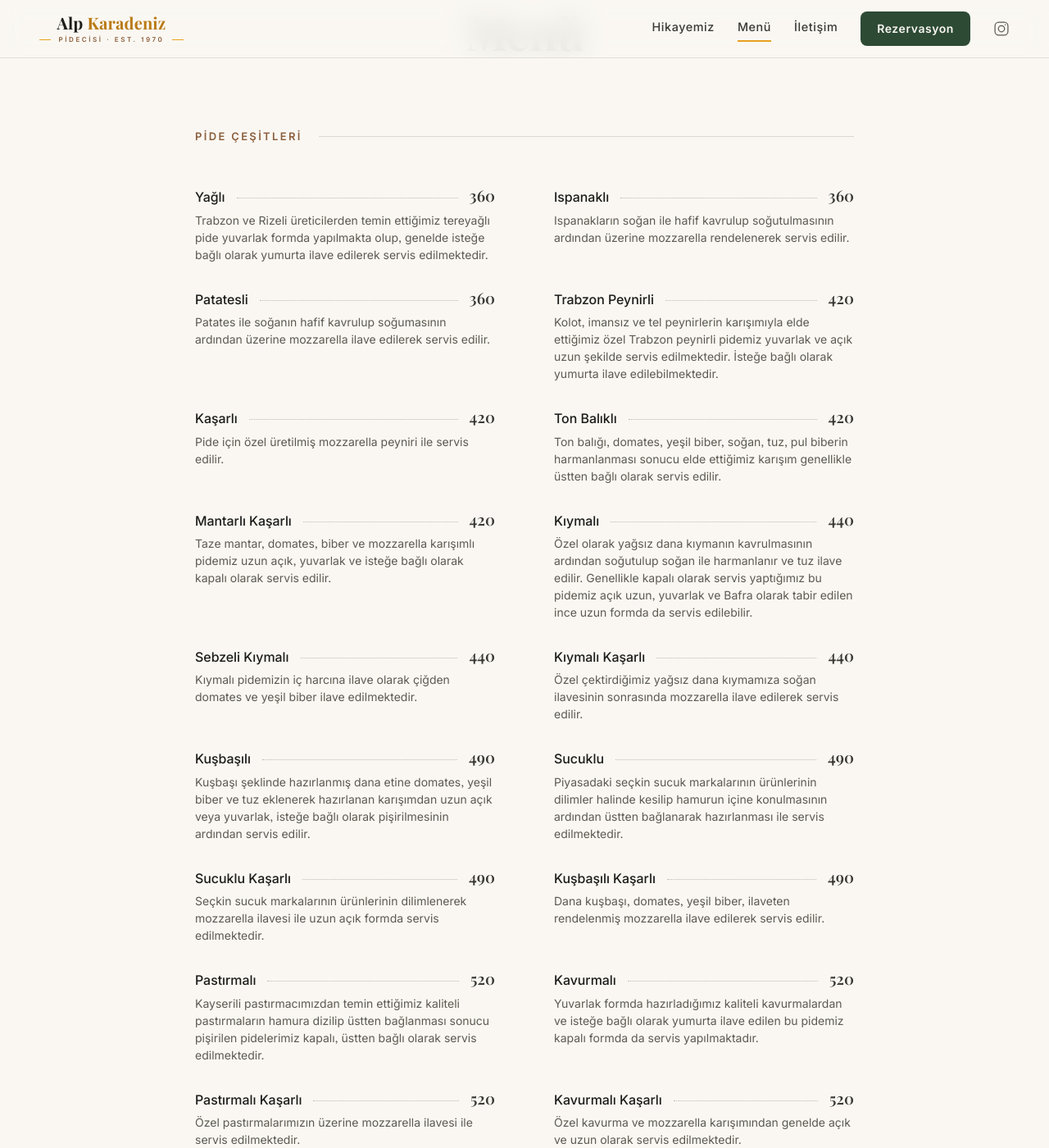
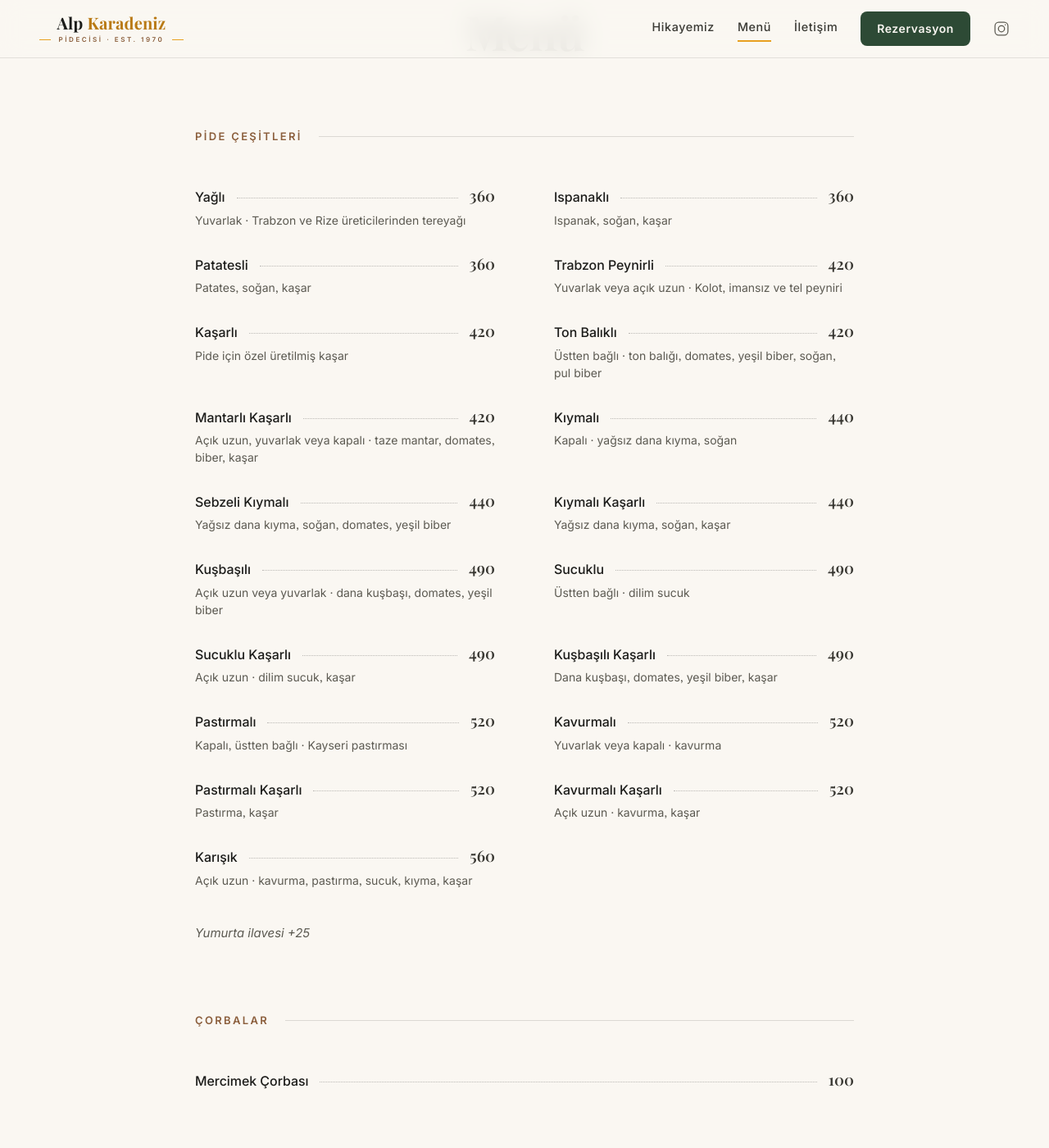
Before and after one commit to czagnos/alpkardeniz-website, a Jekyll site: the page menu.html, which Jekyll copies as it is, in a window 1280 px wide and 1400 px high, scrolled down 198 px. Shown: the whole window at 82% size. Built offline with Jekyll 4.4.1, drawn with Linux system fonts in a browser that asks for light colours; some of the changed text lies outside the part shown.

Commit message:
Menü açıklamalarını kısa "form · içerik" satırlarına indir
Can'ın isteğiyle: açıklamalar notlardaki form ve malzemeye indirildi;
menüde mozzarella geçmediği için peynir "kaşar" olarak yazıldı.

Co-Authored-By: Claude Opus 5.5 <noreply@anthropic.com>
Claude-Session: https://claude.ai/code/session_012SBAFvuGk65aZ6M1GW2Req

```diff
--- a/menu.html
+++ b/menu.html
@@ -98,7 +98,7 @@
             {
               "@type": "MenuItem",
               "name": "Yağlı",
-              "description": "Trabzon ve Rizeli üreticilerden temin ettiğimiz tereyağlı pide yuvarlak formda yapılmakta olup, genelde isteğe bağlı olarak yumurta ilave edilerek servis edilmektedir.",
+              "description": "Yuvarlak · Trabzon ve Rize üreticilerinden tereyağı",
               "offers": {
                 "@type": "Offer",
                 "price": "360",
@@ -108,7 +108,7 @@
             {
               "@type": "MenuItem",
               "name": "Ispanaklı",
-              "description": "Ispanakların soğan ile hafif kavrulup soğutulmasının ardından üzerine mozzarella rendelenerek servis edilir.",
+              "description": "Ispanak, soğan, kaşar",
               "offers": {
                 "@type": "Offer",
                 "price": "360",
@@ -118,7 +118,7 @@
             {
               "@type": "MenuItem",
               "name": "Patatesli",
-              "description": "Patates ile soğanın hafif kavrulup soğumasının ardından üzerine mozzarella ilave edilerek servis edilir.",
+              "description": "Patates, soğan, kaşar",
               "offers": {
                 "@type": "Offer",
                 "price": "360",
@@ -128,7 +128,7 @@
             {
               "@type": "MenuItem",
               "name": "Trabzon Peynirli",
-              "description": "Kolot, imansız ve tel peynirlerin karışımıyla elde ettiğimiz özel Trabzon peynirli pidemiz yuvarlak ve açık uzun şekilde servis edilmektedir. İsteğe bağlı olarak yumurta ilave edilebilmektedir.",
+              "description": "Yuvarlak veya açık uzun · Kolot, imansız ve tel peyniri",
               "offers": {
                 "@type": "Offer",
                 "price": "420",
@@ -138,7 +138,7 @@
             {
               "@type": "MenuItem",
               "name": "Kaşarlı",
-              "description": "Pide için özel üretilmiş mozzarella peyniri ile servis edilir.",
+              "description": "Pide için özel üretilmiş kaşar",
               "offers": {
                 "@type": "Offer",
                 "price": "420",
@@ -148,7 +148,7 @@
             {
               "@type": "MenuItem",
               "name": "Ton Balıklı",
-              "description": "Ton balığı, domates, yeşil biber, soğan, tuz, pul biberin harmanlanması sonucu elde ettiğimiz karışım genellikle üstten bağlı olarak servis edilir.",
+              "description": "Üstten bağlı · ton balığı, domates, yeşil biber, soğan, pul biber",
               "offers": {
                 "@type": "Offer",
                 "price": "420",
@@ -158,7 +158,7 @@
             {
               "@type": "MenuItem",
               "name": "Mantarlı Kaşarlı",
-              "description": "Taze mantar, domates, biber ve mozzarella karışımlı pidemiz uzun açık, yuvarlak ve isteğe bağlı olarak kapalı olarak servis edilir.",
+              "description": "Açık uzun, yuvarlak veya kapalı · taze mantar, domates, biber, kaşar",
               "offers": {
                 "@type": "Offer",
                 "price": "420",
@@ -168,7 +168,7 @@
             {
               "@type": "MenuItem",
               "name": "Kıymalı",
-              "description": "Özel olarak yağsız dana kıymanın kavrulmasının ardından soğutulup soğan ile harmanlanır ve tuz ilave edilir. Genellikle kapalı olarak servis yaptığımız bu pidemiz açık uzun, yuvarlak ve Bafra olarak tabir edilen ince uzun formda da servis edilebilir.",
+              "description": "Kapalı · yağsız dana kıyma, soğan",
               "offers": {
                 "@type": "Offer",
                 "price": "440",
@@ -178,7 +178,7 @@
             {
               "@type": "MenuItem",
               "name": "Sebzeli Kıymalı",
-              "description": "Kıymalı pidemizin iç harcına ilave olarak çiğden domates ve yeşil biber ilave edilmektedir.",
+              "description": "Yağsız dana kıyma, soğan, domates, yeşil biber",
               "offers": {
                 "@type": "Offer",
                 "price": "440",
@@ -188,7 +188,7 @@
             {
               "@type": "MenuItem",
               "name": "Kıymalı Kaşarlı",
-              "description": "Özel çektirdiğimiz yağsız dana kıymamıza soğan ilavesinin sonrasında mozzarella ilave edilerek servis edilir.",
+              "description": "Yağsız dana kıyma, soğan, kaşar",
               "offers": {
                 "@type": "Offer",
                 "price": "440",
@@ -198,7 +198,7 @@
             {
               "@type": "MenuItem",
               "name": "Kuşbaşılı",
-              "description": "Kuşbaşı şeklinde hazırlanmış dana etine domates, yeşil biber ve tuz eklenerek hazırlanan karışımdan uzun açık veya yuvarlak, isteğe bağlı olarak pişirilmesinin ardından servis edilir.",
+              "description": "Açık uzun veya yuvarlak · dana kuşbaşı, domates, yeşil biber",
               "offers": {
                 "@type": "Offer",
                 "price": "490",
@@ -208,7 +208,7 @@
             {
               "@type": "MenuItem",
               "name": "Sucuklu",
-              "description": "Piyasadaki seçkin sucuk markalarının ürünlerinin dilimler halinde kesilip hamurun içine konulmasının ardından üstten bağlanarak hazırlanması ile servis edilmektedir.",
+              "description": "Üstten bağlı · dilim sucuk",
               "offers": {
                 "@type": "Offer",
                 "price": "490",
@@ -218,7 +218,7 @@
             {
               "@type": "MenuItem",
               "name": "Sucuklu Kaşarlı",
-              "description": "Seçkin sucuk markalarının ürünlerinin dilimlenerek mozzarella ilavesi ile uzun açık formda servis edilmektedir.",
+              "description": "Açık uzun · dilim sucuk, kaşar",
               "offers": {
                 "@type": "Offer",
                 "price": "490",
@@ -228,7 +228,7 @@
             {
               "@type": "MenuItem",
               "name": "Kuşbaşılı Kaşarlı",
-              "description": "Dana kuşbaşı, domates, yeşil biber, ilaveten rendelenmiş mozzarella ilave edilerek servis edilir.",
+              "description": "Dana kuşbaşı, domates, yeşil biber, kaşar",
               "offers": {
                 "@type": "Offer",
                 "price": "490",
@@ -238,7 +238,7 @@
             {
               "@type": "MenuItem",
               "name": "Pastırmalı",
-              "description": "Kayserili pastırmacımızdan temin ettiğimiz kaliteli pastırmaların hamura dizilip üstten bağlanması sonucu pişirilen pidelerimiz kapalı, üstten bağlı olarak servis edilmektedir.",
+              "description": "Kapalı, üstten bağlı · Kayseri pastırması",
               "offers": {
                 "@type": "Offer",
                 "price": "520",
@@ -248,7 +248,7 @@
             {
               "@type": "MenuItem",
               "name": "Kavurmalı",
-              "description": "Yuvarlak formda hazırladığımız kaliteli kavurmalardan ve isteğe bağlı olarak yumurta ilave edilen bu pidemiz kapalı formda da servis yapılmaktadır.",
+              "description": "Yuvarlak veya kapalı · kavurma",
               "offers": {
                 "@type": "Offer",
                 "price": "520",
@@ -258,7 +258,7 @@
             {
               "@type": "MenuItem",
               "name": "Pastırmalı Kaşarlı",
-              "description": "Özel pastırmalarımızın üzerine mozzarella ilavesi ile servis edilmektedir.",
+              "description": "Pastırma, kaşar",
               "offers": {
                 "@type": "Offer",
                 "price": "520",
@@ -268,7 +268,7 @@
             {
               "@type": "MenuItem",
               "name": "Kavurmalı Kaşarlı",
-              "description": "Özel kavurma ve mozzarella karışımından genelde açık ve uzun olarak servis edilmektedir.",
+              "description": "Açık uzun · kavurma, kaşar",
               "offers": {
                 "@type": "Offer",
                 "price": "520",
@@ -278,7 +278,7 @@
             {
               "@type": "MenuItem",
               "name": "Karışık",
-              "description": "Kavurma, pastırma, sucuk, kıyma ve mozzarella karışımından yapılan pidemiz genelde açık uzun servis edilmektedir.",
+              "description": "Açık uzun · kavurma, pastırma, sucuk, kıyma, kaşar",
               "offers": {
                 "@type": "Offer",
                 "price": "560",
@@ -361,115 +361,115 @@
         <span class="menu-item__name">Yağlı</span>
         <span class="menu-item__dots" aria-hidden="true"></span>
         <span class="menu-item__price">360<span class="visually-hidden"> TL</span></span>
-        <span class="menu-item__desc">Trabzon ve Rizeli üreticilerden temin ettiğimiz tereyağlı pide yuvarlak formda yapılmakta olup, genelde isteğe bağlı olarak yumurta ilave edilerek servis edilmektedir.</span>
+        <span class="menu-item__desc">Yuvarlak · Trabzon ve Rize üreticilerinden tereyağı</span>
       </li>
       <li class="menu-item menu-item--desc">
         <span class="menu-item__name">Ispanaklı</span>
         <span class="menu-item__dots" aria-hidden="true"></span>
         <span class="menu-item__price">360<span class="visually-hidden"> TL</span></span>
-        <span class="menu-item__desc">Ispanakların soğan ile hafif kavrulup soğutulmasının ardından üzerine mozzarella rendelenerek servis edilir.</span>
+        <span class="menu-item__desc">Ispanak, soğan, kaşar</span>
       </li>
       <li class="menu-item menu-item--desc">
         <span class="menu-item__name">Patatesli</span>
         <span class="menu-item__dots" aria-hidden="true"></span>
         <span class="menu-item__price">360<span class="visually-hidden"> TL</span></span>
-        <span class="menu-item__desc">Patates ile soğanın hafif kavrulup soğumasının ardından üzerine mozzarella ilave edilerek servis edilir.</span>
+        <span class="menu-item__desc">Patates, soğan, kaşar</span>
       </li>
       <li class="menu-item menu-item--desc">
         <span class="menu-item__name">Trabzon Peynirli</span>
         <span class="menu-item__dots" aria-hidden="true"></span>
         <span class="menu-item__price">420<span class="visually-hidden"> TL</span></span>
-        <span class="menu-item__desc">Kolot, imansız ve tel peynirlerin karışımıyla elde ettiğimiz özel Trabzon peynirli pidemiz yuvarlak ve açık uzun şekilde servis edilmektedir. İsteğe bağlı olarak yumurta ilave edilebilmektedir.</span>
+        <span class="menu-item__desc">Yuvarlak veya açık uzun · Kolot, imansız ve tel peyniri</span>
       </li>
       <li class="menu-item menu-item--desc">
         <span class="menu-item__name">Kaşarlı</span>
         <span class="menu-item__dots" aria-hidden="true"></span>
         <span class="menu-item__price">420<span class="visually-hidden"> TL</span></span>
-        <span class="menu-item__desc">Pide için özel üretilmiş mozzarella peyniri ile servis edilir.</span>
+        <span class="menu-item__desc">Pide için özel üretilmiş kaşar</span>
       </li>
       <li class="menu-item menu-item--desc">
         <span class="menu-item__name">Ton Balıklı</span>
         <span class="menu-item__dots" aria-hidden="true"></span>
         <span class="menu-item__price">420<span class="visually-hidden"> TL</span></span>
-        <span class="menu-item__desc">Ton balığı, domates, yeşil biber, soğan, tuz, pul biberin harmanlanması sonucu elde ettiğimiz karışım genellikle üstten bağlı olarak servis edilir.</span>
+        <span class="menu-item__desc">Üstten bağlı · ton balığı, domates, yeşil biber, soğan, pul biber</span>
       </li>
       <li class="menu-item menu-item--desc">
         <span class="menu-item__name">Mantarlı Kaşarlı</span>
         <span class="menu-item__dots" aria-hidden="true"></span>
         <span class="menu-item__price">420<span class="visually-hidden"> TL</span></span>
-        <span class="menu-item__desc">Taze mantar, domates, biber ve mozzarella karışımlı pidemiz uzun açık, yuvarlak ve isteğe bağlı olarak kapalı olarak servis edilir.</span>
+        <span class="menu-item__desc">Açık uzun, yuvarlak veya kapalı · taze mantar, domates, biber, kaşar</span>
       </li>
       <li class="menu-item menu-item--desc">
         <span class="menu-item__name">Kıymalı</span>
         <span class="menu-item__dots" aria-hidden="true"></span>
         <span class="menu-item__price">440<span class="visually-hidden"> TL</span></span>
-        <span class="menu-item__desc">Özel olarak yağsız dana kıymanın kavrulmasının ardından soğutulup soğan ile harmanlanır ve tuz ilave edilir. Genellikle kapalı olarak servis yaptığımız bu pidemiz açık uzun, yuvarlak ve Bafra olarak tabir edilen ince uzun formda da servis edilebilir.</span>
+        <span class="menu-item__desc">Kapalı · yağsız dana kıyma, soğan</span>
       </li>
       <li class="menu-item menu-item--desc">
         <span class="menu-item__name">Sebzeli Kıymalı</span>
         <span class="menu-item__dots" aria-hidden="true"></span>
         <span class="menu-item__price">440<span class="visually-hidden"> TL</span></span>
-        <span class="menu-item__desc">Kıymalı pidemizin iç harcına ilave olarak çiğden domates ve yeşil biber ilave edilmektedir.</span>
+        <span class="menu-item__desc">Yağsız dana kıyma, soğan, domates, yeşil biber</span>
       </li>
       <li class="menu-item menu-item--desc">
         <span class="menu-item__name">Kıymalı Kaşarlı</span>
         <span class="menu-item__dots" aria-hidden="true"></span>
         <span class="menu-item__price">440<span class="visually-hidden"> TL</span></span>
-        <span class="menu-item__desc">Özel çektirdiğimiz yağsız dana kıymamıza soğan ilavesinin sonrasında mozzarella ilave edilerek servis edilir.</span>
+        <span class="menu-item__desc">Yağsız dana kıyma, soğan, kaşar</span>
       </li>
       <li class="menu-item menu-item--desc">
         <span class="menu-item__name">Kuşbaşılı</span>
         <span class="menu-item__dots" aria-hidden="true"></span>
         <span class="menu-item__price">490<span class="visually-hidden"> TL</span></span>
-        <span class="menu-item__desc">Kuşbaşı şeklinde hazırlanmış dana etine domates, yeşil biber ve tuz eklenerek hazırlanan karışımdan uzun açık veya yuvarlak, isteğe bağlı olarak pişirilmesinin ardından servis edilir.</span>
+        <span class="menu-item__desc">Açık uzun veya yuvarlak · dana kuşbaşı, domates, yeşil biber</span>
       </li>
       <li class="menu-item menu-item--desc">
         <span class="menu-item__name">Sucuklu</span>
         <span class="menu-item__dots" aria-hidden="true"></span>
         <span class="menu-item__price">490<span class="visually-hidden"> TL</span></span>
-        <span class="menu-item__desc">Piyasadaki seçkin sucuk markalarının ürünlerinin dilimler halinde kesilip hamurun içine konulmasının ardından üstten bağlanarak hazırlanması ile servis edilmektedir.</span>
+        <span class="menu-item__desc">Üstten bağlı · dilim sucuk</span>
       </li>
       <li class="menu-item menu-item--desc">
         <span class="menu-item__name">Sucuklu Kaşarlı</span>
         <span class="menu-item__dots" aria-hidden="true"></span>
         <span class="menu-item__price">490<span class="visually-hidden"> TL</span></span>
-        <span class="menu-item__desc">Seçkin sucuk markalarının ürünlerinin dilimlenerek mozzarella ilavesi ile uzun açık formda servis edilmektedir.</span>
+        <span class="menu-item__desc">Açık uzun · dilim sucuk, kaşar</span>
       </li>
       <li class="menu-item menu-item--desc">
         <span class="menu-item__name">Kuşbaşılı Kaşarlı</span>
         <span class="menu-item__dots" aria-hidden="true"></span>
         <span class="menu-item__price">490<span class="visually-hidden"> TL</span></span>
-        <span class="menu-item__desc">Dana kuşbaşı, domates, yeşil biber, ilaveten rendelenmiş mozzarella ilave edilerek servis edilir.</span>
+        <span class="menu-item__desc">Dana kuşbaşı, domates, yeşil biber, kaşar</span>
       </li>
       <li class="menu-item menu-item--desc">
         <span class="menu-item__name">Pastırmalı</span>
         <span class="menu-item__dots" aria-hidden="true"></span>
         <span class="menu-item__price">520<span class="visually-hidden"> TL</span></span>
-        <span class="menu-item__desc">Kayserili pastırmacımızdan temin ettiğimiz kaliteli pastırmaların hamura dizilip üstten bağlanması sonucu pişirilen pidelerimiz kapalı, üstten bağlı olarak servis edilmektedir.</span>
+        <span class="menu-item__desc">Kapalı, üstten bağlı · Kayseri pastırması</span>
       </li>
       <li class="menu-item menu-item--desc">
         <span class="menu-item__name">Kavurmalı</span>
         <span class="menu-item__dots" aria-hidden="true"></span>
         <span class="menu-item__price">520<span class="visually-hidden"> TL</span></span>
-        <span class="menu-item__desc">Yuvarlak formda hazırladığımız kaliteli kavurmalardan ve isteğe bağlı olarak yumurta ilave edilen bu pidemiz kapalı formda da servis yapılmaktadır.</span>
+        <span class="menu-item__desc">Yuvarlak veya kapalı · kavurma</span>
       </li>
       <li class="menu-item menu-item--desc">
         <span class="menu-item__name">Pastırmalı Kaşarlı</span>
         <span class="menu-item__dots" aria-hidden="true"></span>
         <span class="menu-item__price">520<span class="visually-hidden"> TL</span></span>
-        <span class="menu-item__desc">Özel pastırmalarımızın üzerine mozzarella ilavesi ile servis edilmektedir.</span>
+        <span class="menu-item__desc">Pastırma, kaşar</span>
       </li>
       <li class="menu-item menu-item--desc">
         <span class="menu-item__name">Kavurmalı Kaşarlı</span>
         <span class="menu-item__dots" aria-hidden="true"></span>
         <span class="menu-item__price">520<span class="visually-hidden"> TL</span></span>
-        <span class="menu-item__desc">Özel kavurma ve mozzarella karışımından genelde açık ve uzun olarak servis edilmektedir.</span>
+        <span class="menu-item__desc">Açık uzun · kavurma, kaşar</span>
       </li>
       <li class="menu-item menu-item--desc">
         <span class="menu-item__name">Karışık</span>
         <span class="menu-item__dots" aria-hidden="true"></span>
         <span class="menu-item__price">560<span class="visually-hidden"> TL</span></span>
-        <span class="menu-item__desc">Kavurma, pastırma, sucuk, kıyma ve mozzarella karışımından yapılan pidemiz genelde açık uzun servis edilmektedir.</span>
+        <span class="menu-item__desc">Açık uzun · kavurma, pastırma, sucuk, kıyma, kaşar</span>
       </li>
     </ul>
     <p class="menu-section__note">Yumurta ilavesi +25</p>
```
Also changed, not shown: src/data/menu.json (+19 -19 lines), docs/duzeltmeler/menu-aciklama-1280.jpg, docs/duzeltmeler/menu-aciklama-390.jpg.
